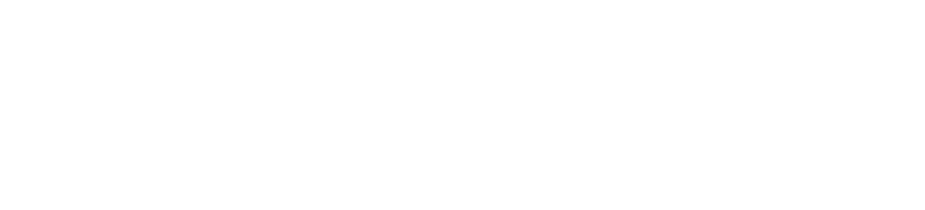
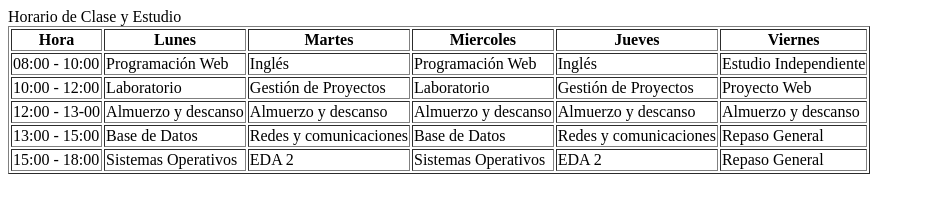
Before and after one commit to Shinasca/ActividadDeClaseGrupal, a plain HTML site: page index/index.html in a window 1280 px wide. Shown: the whole page, without its empty margins (0-925 px from the left). Drawn offline with Linux system fonts and the light colour scheme.

Commit message:
agrentando archivo html

```diff
--- a/index/index.html
+++ b/index/index.html
@@ -4,7 +4,67 @@
     <title>Actividad</title>
 </head>
 <body>
+    <body>
+    <caption>Horario de Clase y Estudio</caption>
+    <table border=1>
+        <thead>
+            <tr>
+                <th>Hora</th>
+                <th>Lunes</th>
+                <th>Martes</th>
+                <th>Miercoles</th>
+                <th>Jueves</th>
+                <th>Viernes</th>
+            </tr>
+        </thead>
+        <tbody>
+            <tr>
+                <td>08:00 - 10:00</td>
+                <td>Programación Web</td>
+                <td>Inglés</td>
+                <td>Programación Web</td>
+                <td>Inglés</td>
+                <td>Estudio Independiente</td>
+            </tr>
 
+            <tr>
+                <td>10:00 - 12:00</td>
+                <td>Laboratorio</td>
+                <td>Gestión de Proyectos</td>
+                <td>Laboratorio</td>
+                <td>Gestión de Proyectos</td>
+                <td>Proyecto Web</td>
+            </tr>
+
+            <tr>
+                <td>12:00 - 13-00</td>
+                <td>Almuerzo y descanso</td>
+                <td>Almuerzo y descanso</td>
+                <td>Almuerzo y descanso</td>
+                <td>Almuerzo y descanso</td>
+                <td>Almuerzo y descanso</td>
+
+            </tr>
+
+            <tr>
+                <td>13:00 - 15:00</td>
+                <td>Base de Datos</td>
+                <td>Redes y comunicaciones</td>
+                <td>Base de Datos</td>
+                <td>Redes y comunicaciones</td>
+                <td>Repaso General</td>
+            </tr>
+
+            <tr>
+                <td>15:00 - 18:00</td>
+                <td>Sistemas Operativos</td>
+                <td>EDA 2</td>
+                <td>Sistemas Operativos</td>
+                <td>EDA 2</td>
+                <td>Repaso General</td>
+            </tr>
+
+        </tbody>
+    </table>
 
 </body>
-</html>
```
